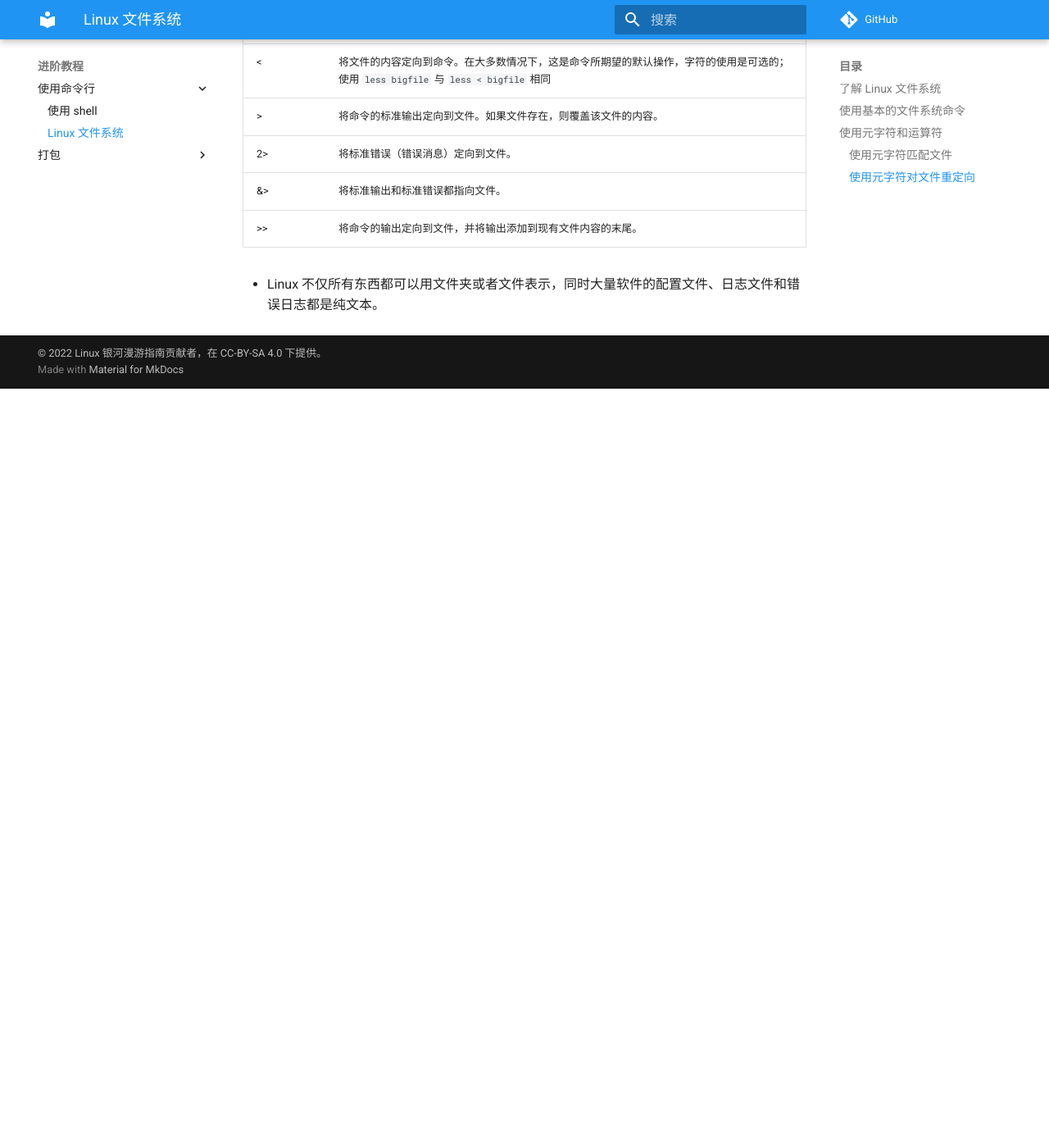
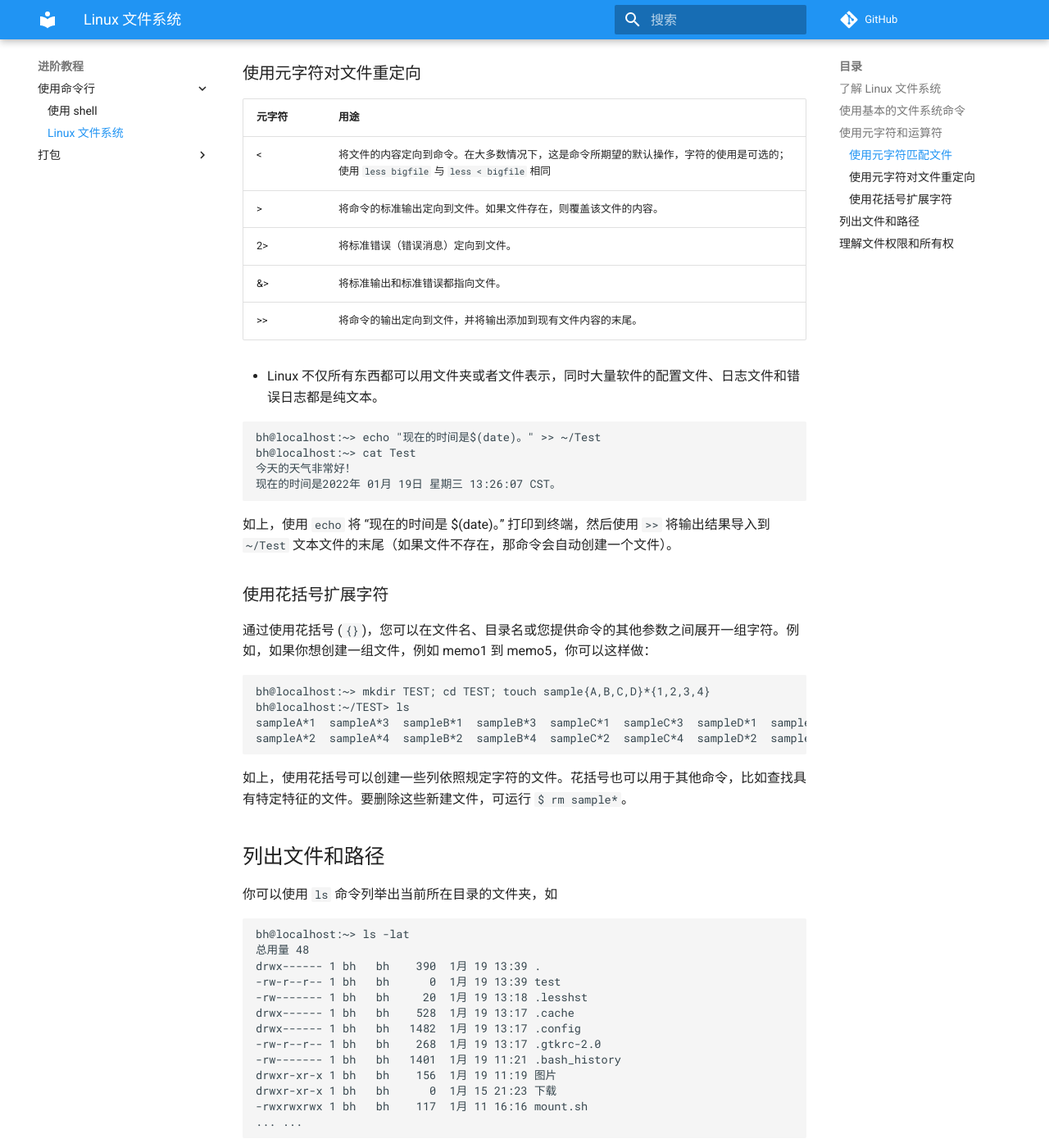
Before and after one commit to linuxhitchhiker/THGLG, an MkDocs documentation site: the page built from docs/advanced/shell/base2.md, in a window 1280 px wide and 1400 px high, scrolled down 4872 px. Shown: the whole window at 82% size. Built offline with MkDocs 1.6.1 and Material for MkDocs 9.7.7, drawn with Linux system fonts in a browser that asks for light colours; comment, search, counter and statistics services are not loaded; before the commit the page ends 5346 px from its top, so only the background shows below that; some of the changed text lies outside the part shown.

Commit message:
update base2.md

````diff
--- a/docs/advanced/shell/base2.md
+++ b/docs/advanced/shell/base2.md
@@ -9,6 +9,8 @@ title: "Linux 文件系统"
 Linux 系统中所有东西（数据、命令、符号连结、设备和文件夹）都是以文件夹或文件的形式储存在文件系统中，而整个文件系统就像一棵树一样。所有的主要文件夹都存储在根目录（`/`）的下方，所有的文件都分散在各个文件夹中。
 
 与 Windows 不同的一点，Linux 的不同层级的文件夹之间都是使用斜杠 `/` 进行区分，而不是 NTFS 文件系统常用的反斜杠，比如 `C:\Program Files (x86)\Microsoft`。这也是为什么当今所有的网页地址都是使用斜杠而非反斜杠的原因之一。且 Linux 中所有的绝对路径都是以 `/` 开头。
+
+同时，Linux 文件名是有分区大小写的。例如 Apple.c、APPLE.c、apple.C 和 ApplE.c 是三个不同的文件。
 
 ![file system](./assets/file-system.png)
 
@@ -49,6 +51,7 @@ Linux 系统中所有东西（数据、命令、符号连结、设备和文件
 |mkdir|创建一个文件夹|
 |chmod|更改一个文件夹或文件的权限|
 |ls|列出指定目录的文件夹和文件|
+|touch|用于创建纯文本文件|
 
 一般地，当你打开一个终端后，你所在的文件夹是你的用户文件夹（`~`）。你可以使用 `cd` 命令移动到指定的目录（路径可以是绝对路径或相对路径），如：
 
@@ -153,3 +156,57 @@ apple  banana  grape  grapefruit
 |>>|将命令的输出定向到文件，并将输出添加到现有文件内容的末尾。|
 
 - Linux 不仅所有东西都可以用文件夹或者文件表示，同时大量软件的配置文件、日志文件和错误日志都是纯文本。
+
+```
+bh@localhost:~> echo "现在的时间是$(date)。" >> ~/Test
+bh@localhost:~> cat Test
+今天的天气非常好！
+现在的时间是2022年 01月 19日 星期三 13:26:07 CST。
+```
+
+如上，使用 `echo` 将 “现在的时间是 $(date)。” 打印到终端，然后使用 `>>` 将输出结果导入到 `~/Test` 文本文件的末尾（如果文件不存在，那命令会自动创建一个文件）。
+
+### 使用花括号扩展字符
+
+通过使用花括号 (`{}`)，您可以在文件名、目录名或您提供命令的其他参数之间展开一组字符。例如，如果你想创建一组文件，例如 memo1 到 memo5，你可以这样做：
+
+```
+bh@localhost:~> mkdir TEST; cd TEST; touch sample{A,B,C,D}*{1,2,3,4}
+bh@localhost:~/TEST> ls
+sampleA*1  sampleA*3  sampleB*1  sampleB*3  sampleC*1  sampleC*3  sampleD*1  sampleD*3
+sampleA*2  sampleA*4  sampleB*2  sampleB*4  sampleC*2  sampleC*4  sampleD*2  sampleD*4
+```
+
+如上，使用花括号可以创建一些列依照规定字符的文件。花括号也可以用于其他命令，比如查找具有特定特征的文件。要删除这些新建文件，可运行 `$ rm sample*`。
+
+## 列出文件和路径
+
+你可以使用 `ls` 命令列举出当前所在目录的文件夹，如
+
+```
+bh@localhost:~> ls -lat
+总用量 48
+drwx------ 1 bh   bh    390  1月 19 13:39 .
+-rw-r--r-- 1 bh   bh      0  1月 19 13:39 test
+-rw------- 1 bh   bh     20  1月 19 13:18 .lesshst
+drwx------ 1 bh   bh    528  1月 19 13:17 .cache
+drwx------ 1 bh   bh   1482  1月 19 13:17 .config
+-rw-r--r-- 1 bh   bh    268  1月 19 13:17 .gtkrc-2.0
+-rw------- 1 bh   bh   1401  1月 19 11:21 .bash_history
+drwxr-xr-x 1 bh   bh    156  1月 19 11:19 图片
+drwxr-xr-x 1 bh   bh      0  1月 15 21:23 下载
+-rwxrwxrwx 1 bh   bh    117  1月 11 16:16 mount.sh
+... ...
+```
+
+第一列中类似 `drwx------` 这样一串的字符则表示了该项的属性。这一串字符由10个字符组成，第一个字符表示该项的属性，`d` 表示这是一个文件夹，`-` 表示这是一个文件，`l` 表示这个是一个符号链接。后九位表示该文件或文件夹的读取（read，`r`）、写入（write，`w`）、运行（execute，`x`）权限。
+
+如果你是在终端应用程序中使用该命令，则文件、文件夹和符号链接会具有不同的颜色，其他的文件也可能会有不同于前三者的颜色以示区别。这是因为你在终端中使用的 `ls` 默认带有一个 `--color=auto` 的选项。
+
+第二列是连接到该文件夹或文件的硬连接数量，第三和第四列是该文件或文件夹所有者的用户名与主要的用户组名。第五列是文件或文件夹大小（以比特为单位，它并不能显示文件的准确大小，建议你还是直接打开文件管理器看看实际准确大小），第六列是最近一次修改文件夹或文件的时间和日期（时间和日期的显示方式会因为语言的不同而不同）。
+
+文件名和目录名显示在最后一列中。此外，`.` 表示当前文件夹，`..` 表示上一层的文件夹。以 `.` 开头的东西是隐藏的文件或文件夹。
+
+更多有关 `ls` 的内容，请翻阅 `$ man ls`。
+
+## 理解文件权限和所有权
````
Also changed, not shown: docs/advanced/shell/base1.md (+1 -1 lines).
